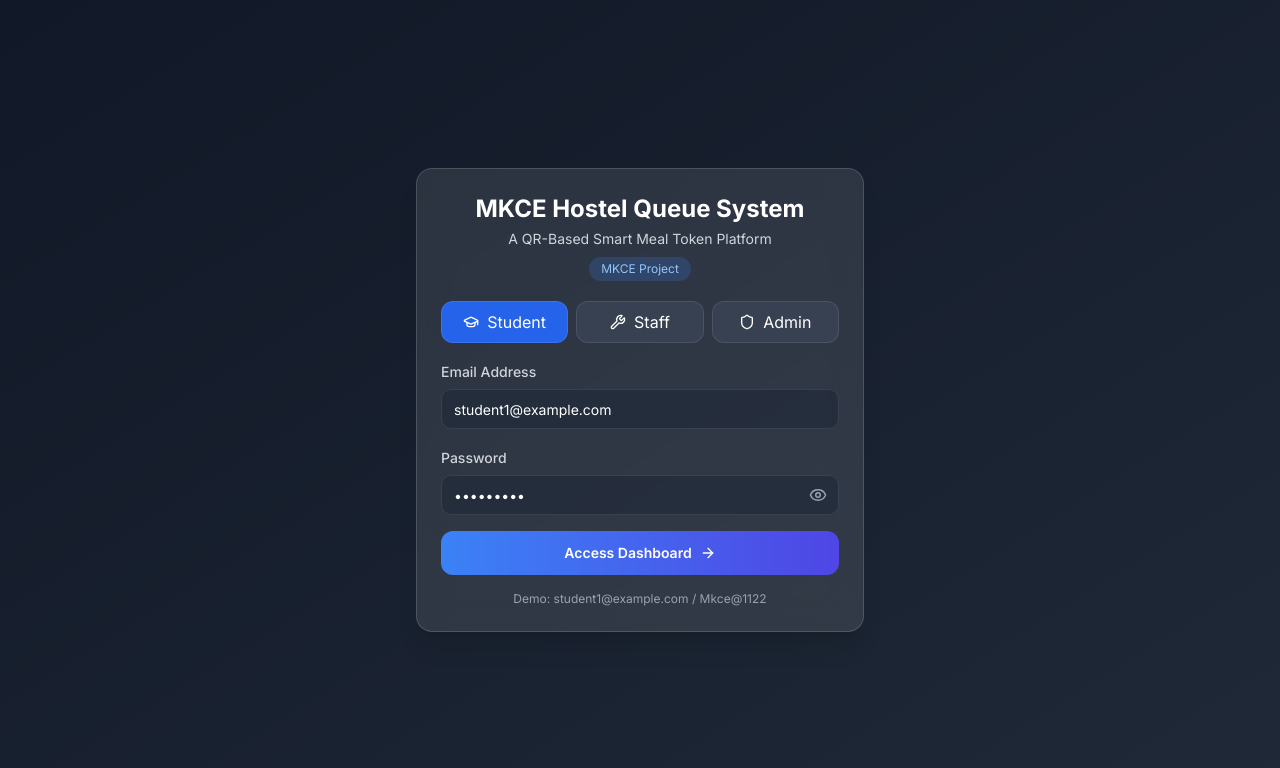
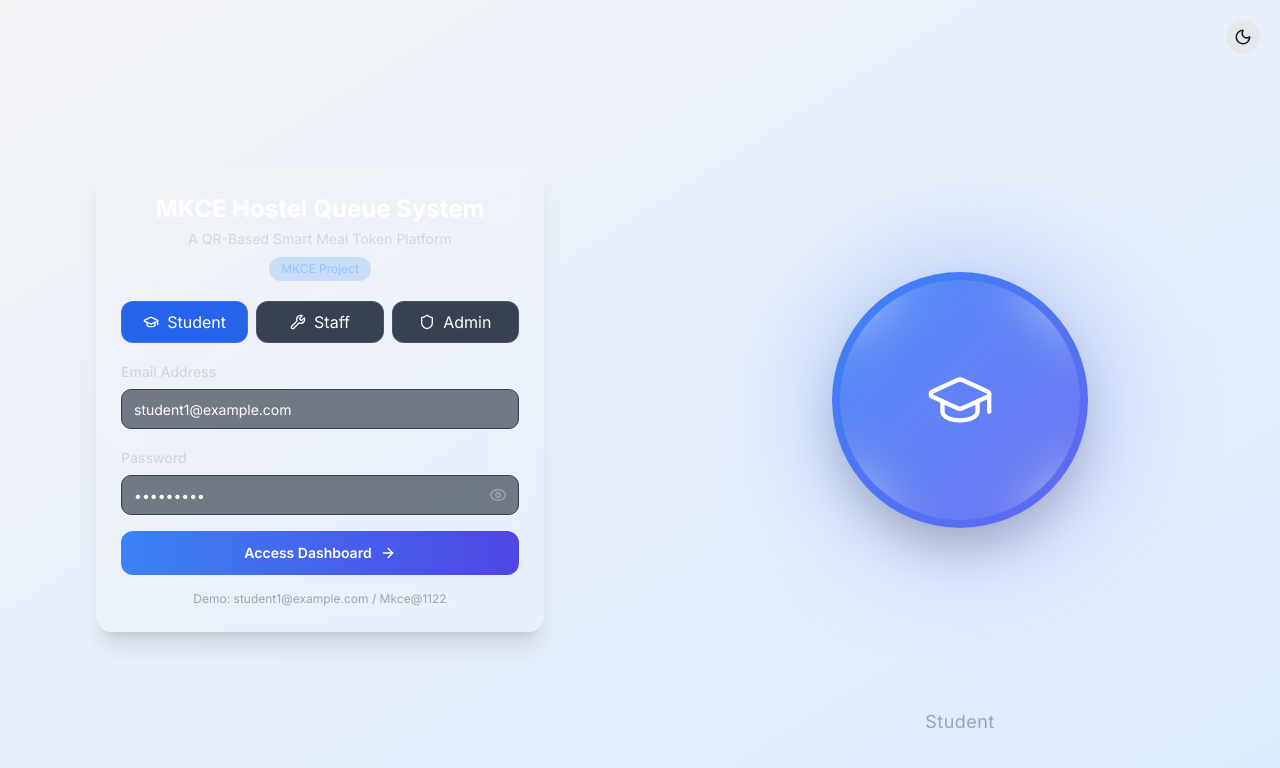
Before and after one commit to Sriram-srh/QR-Based-token-booking, a Next.js app: page / in a window 1280 px wide. Shown: the top 768 px of the page. Built offline with nearby package versions, Linux system fonts and the light colour scheme; no server answers.

Commit message:
Polish login split layout with role visual and theme toggle

```diff
--- a/app/globals.css
+++ b/app/globals.css
@@ -143,6 +143,16 @@
   }
 }
 
+@keyframes float {
+  0%,
+  100% {
+    transform: translateY(0px) scale(1);
+  }
+  50% {
+    transform: translateY(-10px) scale(1.03);
+  }
+}
+
 @layer utilities {
   .animate-fadeInUp {
     animation: fadeInUp 0.6s ease-out forwards;
@@ -151,4 +161,8 @@
   .animate-scan-line {
     animation: scannerLine 2s linear infinite;
   }
+
+  .animate-float {
+    animation: float 4s ease-in-out infinite;
+  }
 }
--- a/components/login-page.tsx
+++ b/components/login-page.tsx
@@ -1,6 +1,6 @@
 "use client"
 
-import { useState } from "react"
+import { useEffect, useState } from "react"
 import { useAuth, type UserType } from "@/lib/auth-context"
 import { Button } from "@/components/ui/button"
 import { Input } from "@/components/ui/input"
@@ -15,6 +15,8 @@ import {
   Loader2,
   Eye,
   EyeOff,
+  Sun,
+  Moon,
 } from "lucide-react"
 
 const roleButtons = [
@@ -41,18 +43,74 @@ const roleLoginStyles: Record<UserType, string> = {
   admin: "from-amber-500 to-orange-600",
 }
 
+const roleVisualStyles: Record<UserType, { gradient: string; label: string; Icon: typeof GraduationCap }> = {
+  student: {
+    gradient: "from-blue-500 to-indigo-500",
+    label: "student",
+    Icon: GraduationCap,
+  },
+  staff: {
+    gradient: "from-orange-500 to-yellow-500",
+    label: "staff",
+    Icon: Wrench,
+  },
+  admin: {
+    gradient: "from-red-500 to-pink-500",
+    label: "admin",
+    Icon: Shield,
+  },
+}
+
+function RoleVisual({ role }: { role: UserType }) {
+  const { Icon, gradient, label } = roleVisualStyles[role]
+
+  return (
+    <div className="hidden md:flex w-1/2 items-center justify-center relative">
+      <div className={`absolute w-72 h-72 rounded-full blur-3xl opacity-30 bg-gradient-to-br ${gradient}`} />
+
+      <div
+        className={`relative w-64 h-64 rounded-full bg-gradient-to-br ${gradient} flex items-center justify-center shadow-2xl transition-all duration-500 animate-float`}
+      >
+        <div className="absolute inset-2 rounded-full bg-white/10 backdrop-blur-xl" />
+        <div key={role} className="relative text-white transition-all duration-500 scale-100">
+          <Icon size={70} strokeWidth={1.5} />
+        </div>
+      </div>
+
+      <p className="absolute bottom-16 text-gray-400 text-lg capitalize tracking-wide">
+        {label}
+      </p>
+    </div>
+  )
+}
+
 export function LoginPage() {
   const { login, loading, error, clearError } = useAuth()
   const [selectedRole, setSelectedRole] = useState<UserType>("student")
   const [email, setEmail] = useState(demoCredentials.student)
   const [password, setPassword] = useState("Mkce@1122")
   const [showPassword, setShowPassword] = useState(false)
+  const [theme, setTheme] = useState<"dark" | "light">("dark")
+
+  useEffect(() => {
+    setEmail(demoCredentials[selectedRole])
+    setPassword("Mkce@1122")
+    clearError()
+  }, [selectedRole, clearError])
+
+  useEffect(() => {
+    const isDark = document.documentElement.classList.contains("dark")
+    setTheme(isDark ? "dark" : "light")
+  }, [])
+
+  useEffect(() => {
+    document.documentElement.classList.toggle("dark", theme === "dark")
+    document.documentElement.classList.toggle("light", theme === "light")
+    localStorage.setItem("theme", theme)
+  }, [theme])
 
   const handleRoleChange = (role: UserType) => {
     setSelectedRole(role)
-    setEmail(demoCredentials[role])
-    setPassword("Mkce@1122")
-    clearError()
   }
 
   const handleLogin = async (e: React.FormEvent) => {
@@ -70,8 +128,17 @@ export function LoginPage() {
   }
 
   return (
-    <div className="min-h-screen flex items-center justify-center px-4 bg-gradient-to-br from-gray-900 to-gray-800 text-white">
-      <div className="w-full max-w-md rounded-2xl border border-white/15 bg-white/10 backdrop-blur-lg p-6 shadow-xl">
+    <div className="min-h-screen flex bg-gradient-to-br from-gray-100 to-blue-100 dark:from-gray-900 dark:to-black text-gray-900 dark:text-white">
+      <button
+        onClick={() => setTheme(theme === "dark" ? "light" : "dark")}
+        className="absolute top-5 right-5 p-2 rounded-full bg-gray-200 dark:bg-gray-800 transition z-10"
+        aria-label="Toggle theme"
+      >
+        {theme === "dark" ? <Sun size={18} /> : <Moon size={18} />}
+      </button>
+
+      <div className="w-full md:w-1/2 flex items-center justify-center px-4">
+        <div className="w-full max-w-md rounded-2xl border border-white/10 bg-white/10 backdrop-blur-xl p-6 shadow-xl text-white">
           <h1 className="text-2xl font-bold text-center">MKCE Hostel Queue System</h1>
           <p className="text-sm text-center text-gray-300 mt-1">A QR-Based Smart Meal Token Platform</p>
 
@@ -81,7 +148,7 @@ export function LoginPage() {
 
           <form onSubmit={handleLogin} className="space-y-4 mt-5">
             {error && (
-            <Alert variant="destructive">
+              <Alert variant="destructive" className="bg-red-500/10 border-red-500/30 text-red-200">
                 <AlertCircle className="h-4 w-4" />
                 <AlertDescription>{error}</AlertDescription>
               </Alert>
@@ -151,13 +218,13 @@ export function LoginPage() {
 
             <Button
               type="submit"
-            className={`w-full mt-2 py-3 rounded-xl bg-gradient-to-r ${roleLoginStyles[selectedRole]} font-semibold hover:opacity-90 transition h-auto gap-2`}
+              className={`w-full mt-2 py-3 rounded-xl bg-gradient-to-r ${roleLoginStyles[selectedRole]} font-semibold hover:opacity-90 transition h-auto gap-2 disabled:opacity-70 disabled:cursor-not-allowed`}
               disabled={loading}
             >
               {loading ? (
                 <>
                   <Loader2 className="h-4 w-4 animate-spin" />
-                Signing in...
+                  Logging in...
                 </>
               ) : (
                 <>
@@ -173,5 +240,8 @@ export function LoginPage() {
           </form>
         </div>
       </div>
+
+      <RoleVisual role={selectedRole} />
+    </div>
   )
 }
```
Lines whose indentation alone changed are shown as unchanged.
